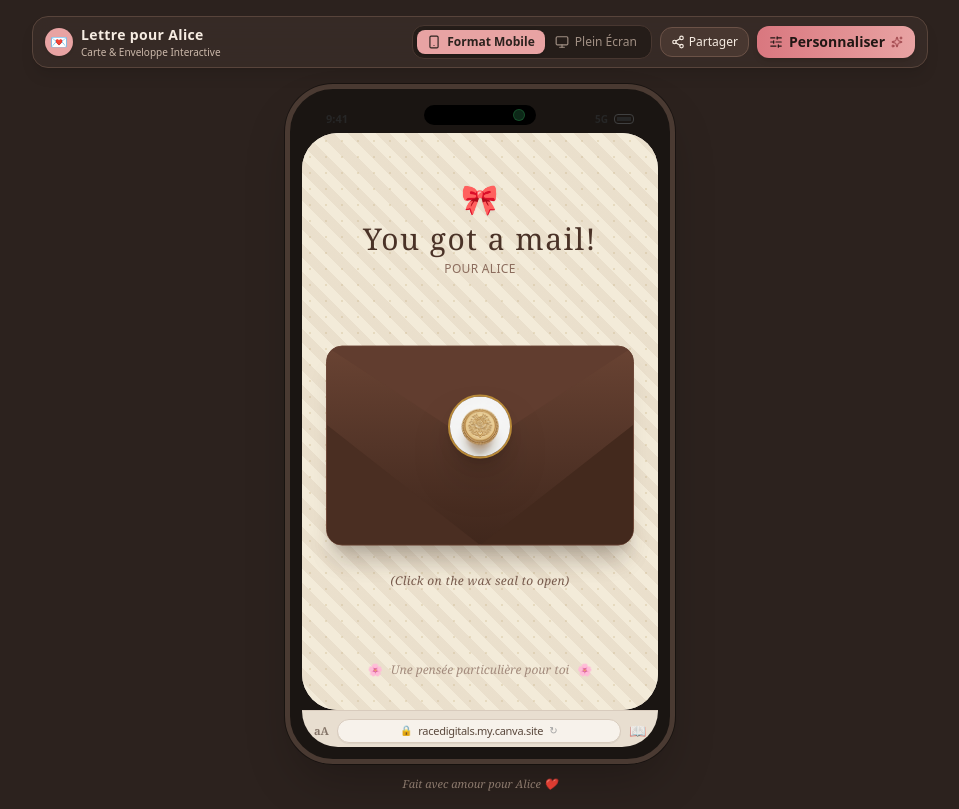
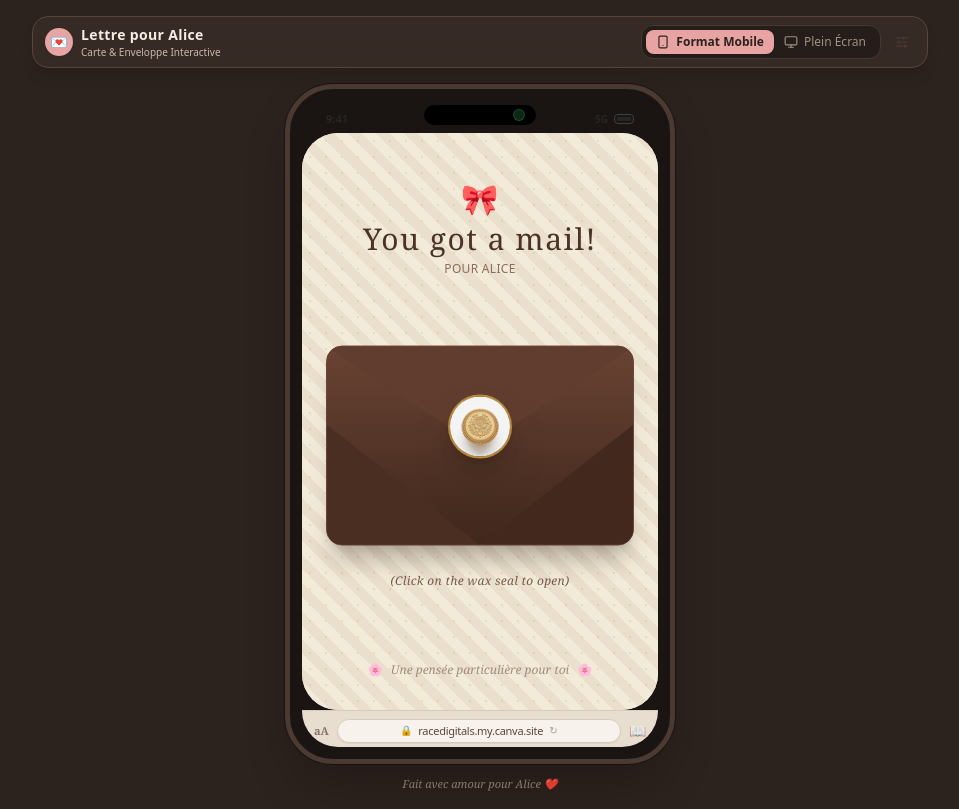
Before and after one commit to fomenanoboussi/ndoyi-bih, a React (Vite) app: page / in a window 1280 px wide. Shown: the whole page, without its empty margins (160-1119 px from the left). Built offline with nearby package versions, Linux system fonts and the light colour scheme.

Commit message:
refactor(ui): update customizer trigger style
Remove share button and simplify the customizer trigger to a subtle icon button for a cleaner header layout.

```diff
--- a/src/components/PhoneMockup.tsx
+++ b/src/components/PhoneMockup.tsx
@@ -64,24 +64,13 @@ export const PhoneMockup: React.FC<PhoneMockupProps> = ({
             </button>
           </div>
 
-          {/* Share Button */}
-          <button
-            onClick={handleCopyLink}
-            className="flex items-center gap-1 px-2.5 py-1.5 rounded-xl bg-[#483730] hover:bg-[#5a463d] text-[#f6ece2] transition text-xs font-medium border border-[#6b5247]"
-            title="Copier le lien"
-          >
-            {copied ? <Check className="w-3.5 h-3.5 text-green-400" /> : <Share2 className="w-3.5 h-3.5" />}
-            <span className="hidden sm:inline">{copied ? 'Copié !' : 'Partager'}</span>
-          </button>
-
-          {/* Edit / Customize Drawer Trigger */}
+          {/* Subtle edit icon for creator if needed */}
           <button
             onClick={onOpenCustomizer}
-            className="flex items-center gap-1.5 px-3 py-1.5 rounded-xl bg-gradient-to-r from-[#d9777f] to-[#e8a3a3] text-[#211714] font-semibold hover:brightness-110 transition shadow-md text-xs sm:text-sm"
+            className="p-1.5 rounded-xl text-[#7a6457] hover:text-[#f6ece2] hover:bg-[#483730] transition text-xs opacity-30 hover:opacity-100"
+            title="Modifier"
           >
             <SlidersHorizontal className="w-3.5 h-3.5" />
-            <span>Personnaliser</span>
-            <Sparkles className="w-3 h-3 text-[#7d1c24] animate-pulse" />
           </button>
         </div>
       </header>
```
